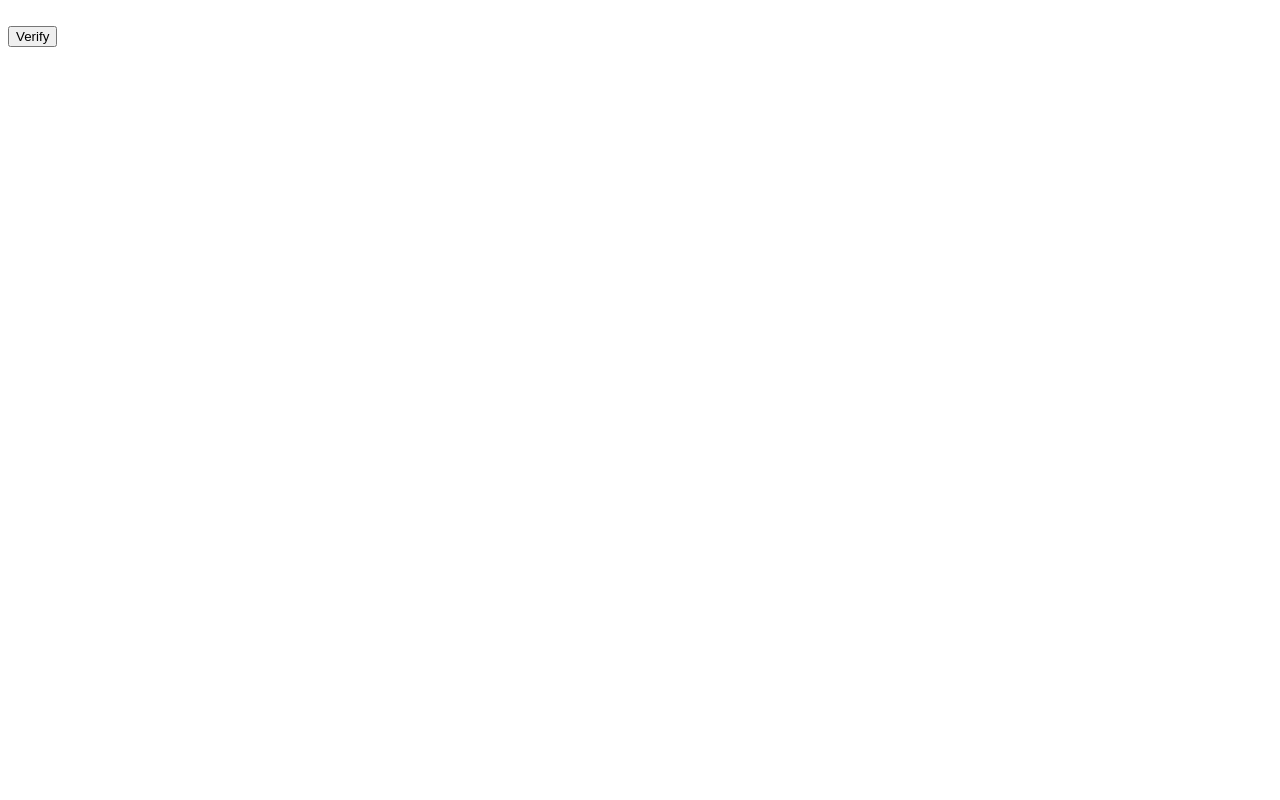
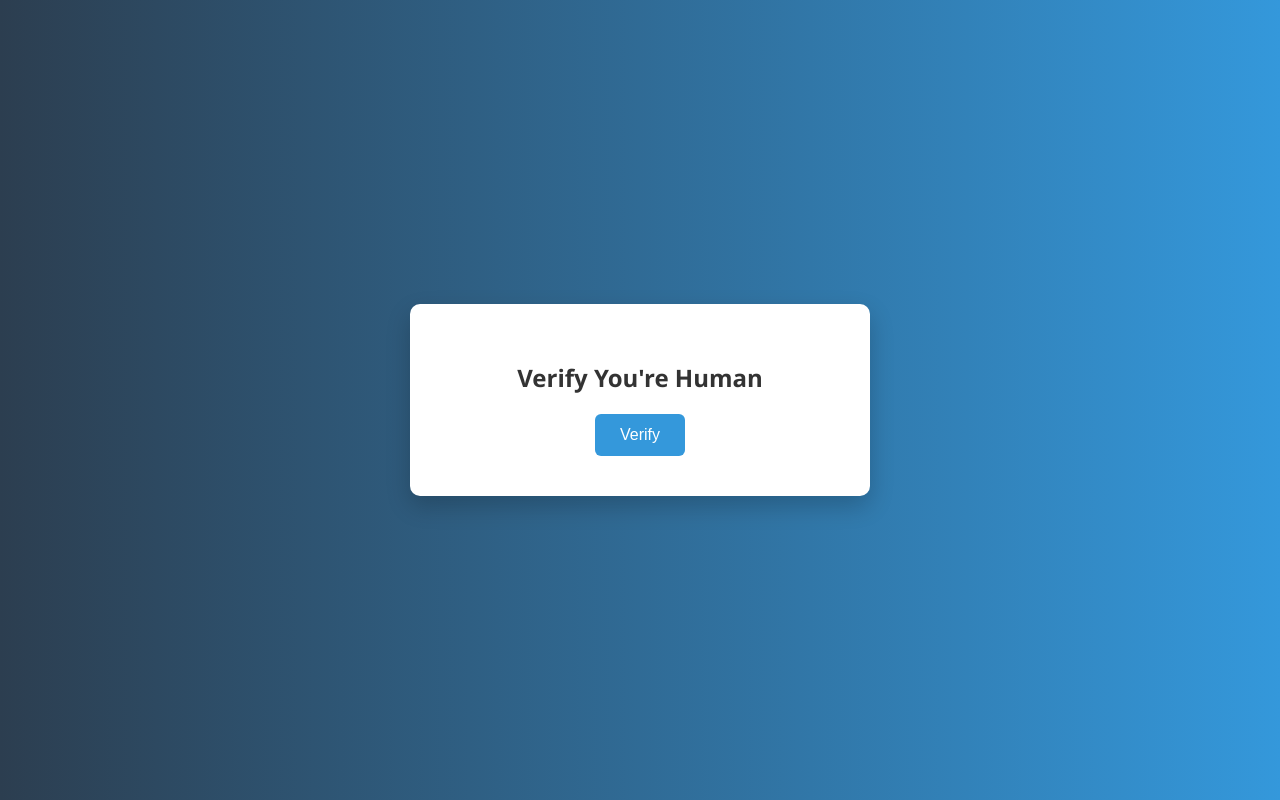
Before and after one commit to jagath-sk/RecaptchaDemo, a website: page views/client.html in a window 1280 px wide. Drawn offline with Linux system fonts and the light colour scheme.

Commit message:
Update client.html

```diff
--- a/views/client.html
+++ b/views/client.html
@@ -3,13 +3,71 @@
 <head>
   <meta charset="UTF-8" />
   <title>reCAPTCHA Test</title>
-  <!-- load the reCAPTCHA v2 script -->
+  <meta name="viewport" content="width=device-width, initial-scale=1.0" />
+  <!-- Load the reCAPTCHA v2 script -->
   <script src="https://www.google.com/recaptcha/api.js" async defer></script>
+  <style>
+    body {
+      margin: 0;
+      padding: 0;
+      background: linear-gradient(to right, #2c3e50, #3498db);
+      font-family: "Segoe UI", Tahoma, Geneva, Verdana, sans-serif;
+      height: 100vh;
+      display: flex;
+      justify-content: center;
+      align-items: center;
+    }
+
+    form {
+      background: #ffffff;
+      padding: 40px 30px;
+      border-radius: 10px;
+      box-shadow: 0 10px 25px rgba(0, 0, 0, 0.2);
+      text-align: center;
+      max-width: 400px;
+      width: 90%;
+    }
+
+    h1 {
+      font-size: 24px;
+      margin-bottom: 20px;
+      color: #333333;
+    }
+
+    .g-recaptcha {
+      margin-bottom: 20px;
+    }
+
+    button {
+      padding: 12px 25px;
+      font-size: 16px;
+      background-color: #3498db;
+      border: none;
+      border-radius: 6px;
+      color: white;
+      cursor: pointer;
+      transition: background-color 0.3s ease;
+    }
+
+    button:hover {
+      background-color: #2980b9;
+    }
+
+    @media (max-width: 480px) {
+      form {
+        padding: 25px 20px;
+      }
+
+      h1 {
+        font-size: 20px;
+      }
+    }
+  </style>
 </head>
 <body>
   <form id="recap-form">
+    <h1>Verify You're Human</h1>
     <div class="g-recaptcha" data-sitekey="6LeWVYUrAAAAAMCqS-UtbyIzNBa9Z6_wGBM0JxHY"></div>
-    <br/>
     <button type="submit">Verify</button>
   </form>
 
@@ -45,7 +103,6 @@
         const message = encodeURIComponent(err.message || 'Fetch failed');
         window.location.href = `unity-recaptcha-failed://reason=${reason}&message=${message}`;
       } finally {
-        // reset widget for next try
         grecaptcha.reset();
       }
     });
```
